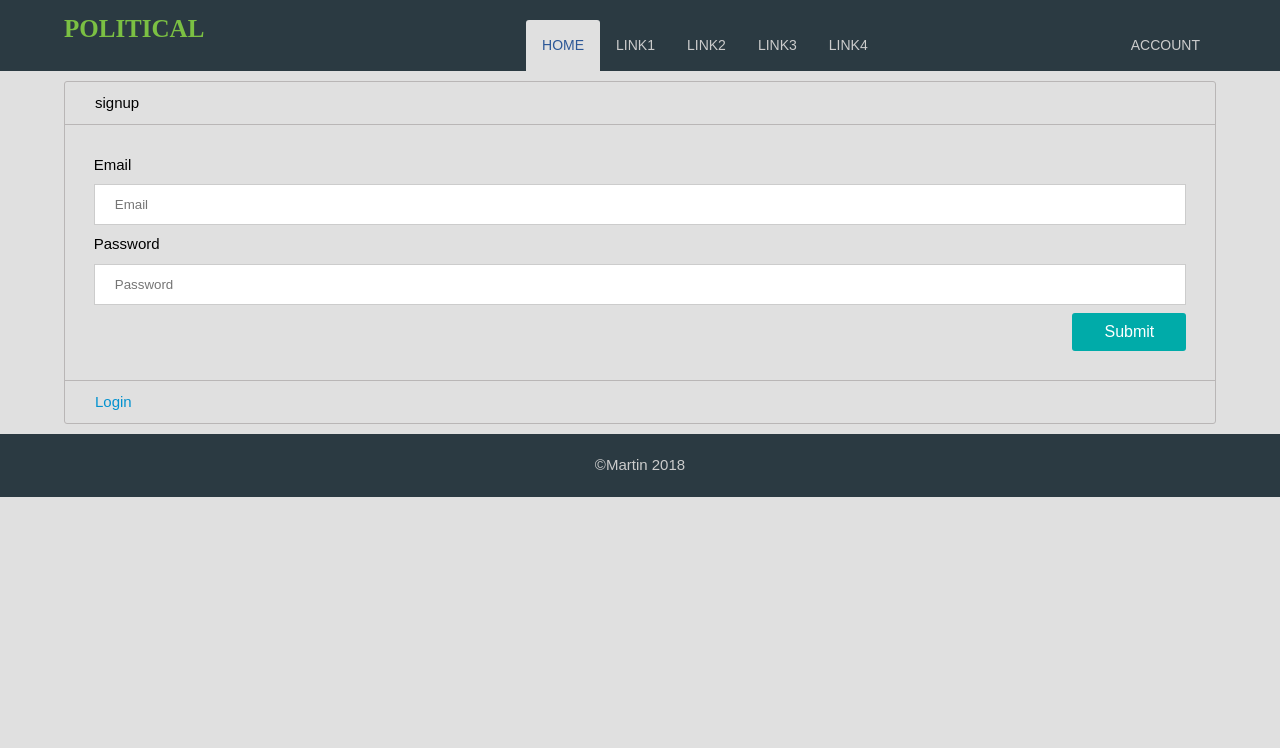
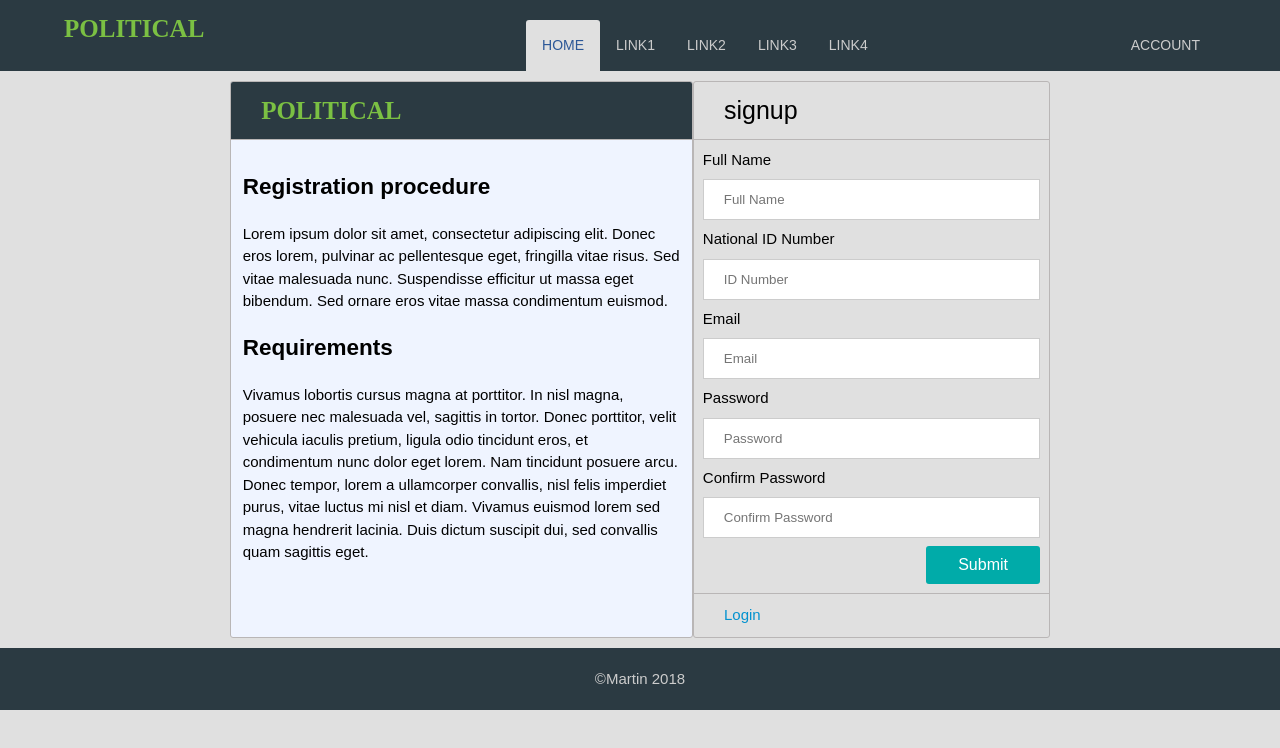
Before and after one commit to martinMutuma/Politico, a plain HTML site: page ui/signup.html in a window 1280 px wide. Drawn offline with Linux system fonts and the light colour scheme; a web font is replaced by a local one.

Commit message:
Update signup form [Finishes #163535911]

```diff
--- a/ui/css/style.css
+++ b/ui/css/style.css
@@ -269,7 +269,7 @@ li.dropdown{
 
 /*login*/
 .login-card{
-	margin:5% auto;
+	margin:5% auto !important;
     width: 30%;
     background: #d4d7d9;
 
@@ -315,3 +315,22 @@ border-top: 1px solid #B9B6B6;
 	text-align: center;
 
 }
+
+/*flex*/
+.flex-row{
+	display: flex;
+	flex-direction: row;
+	justify-content:center;
+}
+
+.signup-side{
+	background-color: #eff4ff !important;
+	flex-basis:40%;
+	overflow: hidden;
+}
+
+.signup .card-header{
+	font-size: 25px;
+
+/*	min-height: 29px;*/
+}
--- a/ui/signup.html
+++ b/ui/signup.html
@@ -42,7 +42,24 @@
             </div>
         </header>
         <main class="content">
-            <div class="container">
+            <div class="container signup">
+			  <div class="flex-row">
+				<div class="card signup-side">
+					<div class="card-header bg-dark">
+					 <span class="bland-logo">
+                            Political
+                        </span>
+					</div>
+					<div class="card-body">
+					 <h2> Registration procedure</h2>
+						<p>
+						Lorem ipsum dolor sit amet, consectetur adipiscing elit. Donec eros lorem, pulvinar ac pellentesque eget, fringilla vitae risus. Sed vitae malesuada nunc. Suspendisse efficitur ut massa eget bibendum. Sed ornare eros vitae massa condimentum euismod.
+						</p>
+						<h2> Requirements</h2>
+						<p>Vivamus lobortis cursus magna at porttitor. In nisl magna, posuere nec malesuada vel, sagittis in tortor. Donec porttitor, velit vehicula iaculis pretium, ligula odio tincidunt eros, et condimentum nunc dolor eget lorem. Nam tincidunt posuere arcu. Donec tempor, lorem a ullamcorper convallis, nisl felis imperdiet purus, vitae luctus mi nisl et diam. Vivamus euismod lorem sed magna hendrerit lacinia. Duis dictum suscipit dui, sed convallis quam sagittis eget.
+						</p>
+					</div>
+				</div>
                 <div class="card">
 					<div class="card-header">
 					signup
@@ -50,14 +67,26 @@
 					<div class="card-body">
 
                     <form class="form-v1">
-
+						<div>
+                            <lable>Full Name</lable>
+                            <input type="text" placeholder="Full Name" name="fullname" required>
+                        </div>
+						<div>
+						   <lable>National ID Number</lable>
+                            <input type="number" placeholder="ID Number" name="idNo" required>
+                        </div>
                         <div class="form-control">
                             <lable>Email</lable>
                             <input type="email" placeholder="email" name="email" required>
                         </div>
+
                         <div>
                             <lable>Password</lable>
                             <input type="password" placeholder="Password" name="password" required>
+                        </div>
+						<div>
+                            <lable>Confirm Password</lable>
+                            <input type="password" placeholder="Confirm Password" name="password" required>
                         </div>
                         <div class="pull-right">
                             <button class="button bg-teal hover-outline-blue">Submit</button>
@@ -69,6 +98,7 @@
 					<a href="login.html">Login</a>
 					</div>
                 </div>
+					</div>
             </div>
         </main>
         <footer class="bg-dark">
```
Also changed, not shown: ui/images/sign_up-.png (added).
